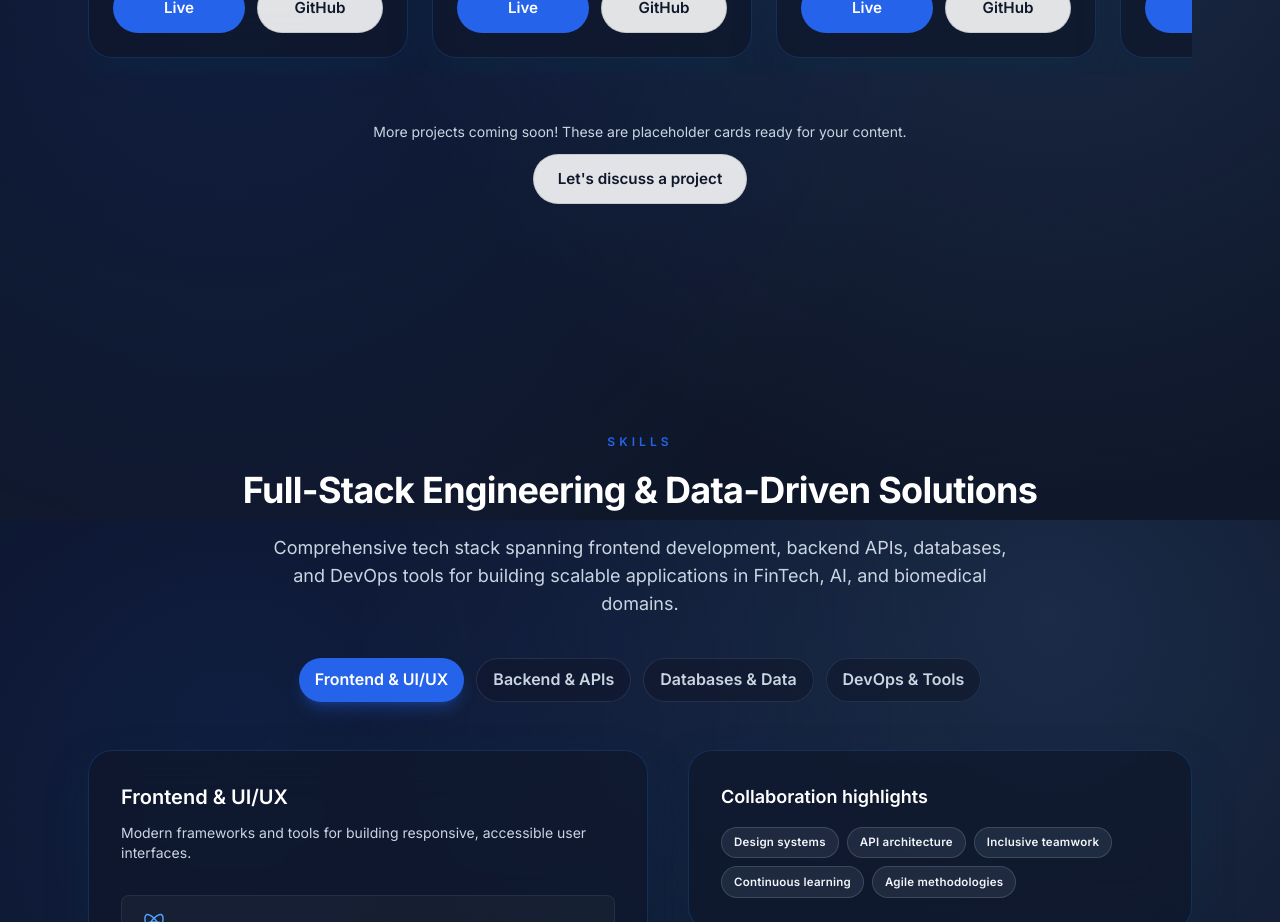
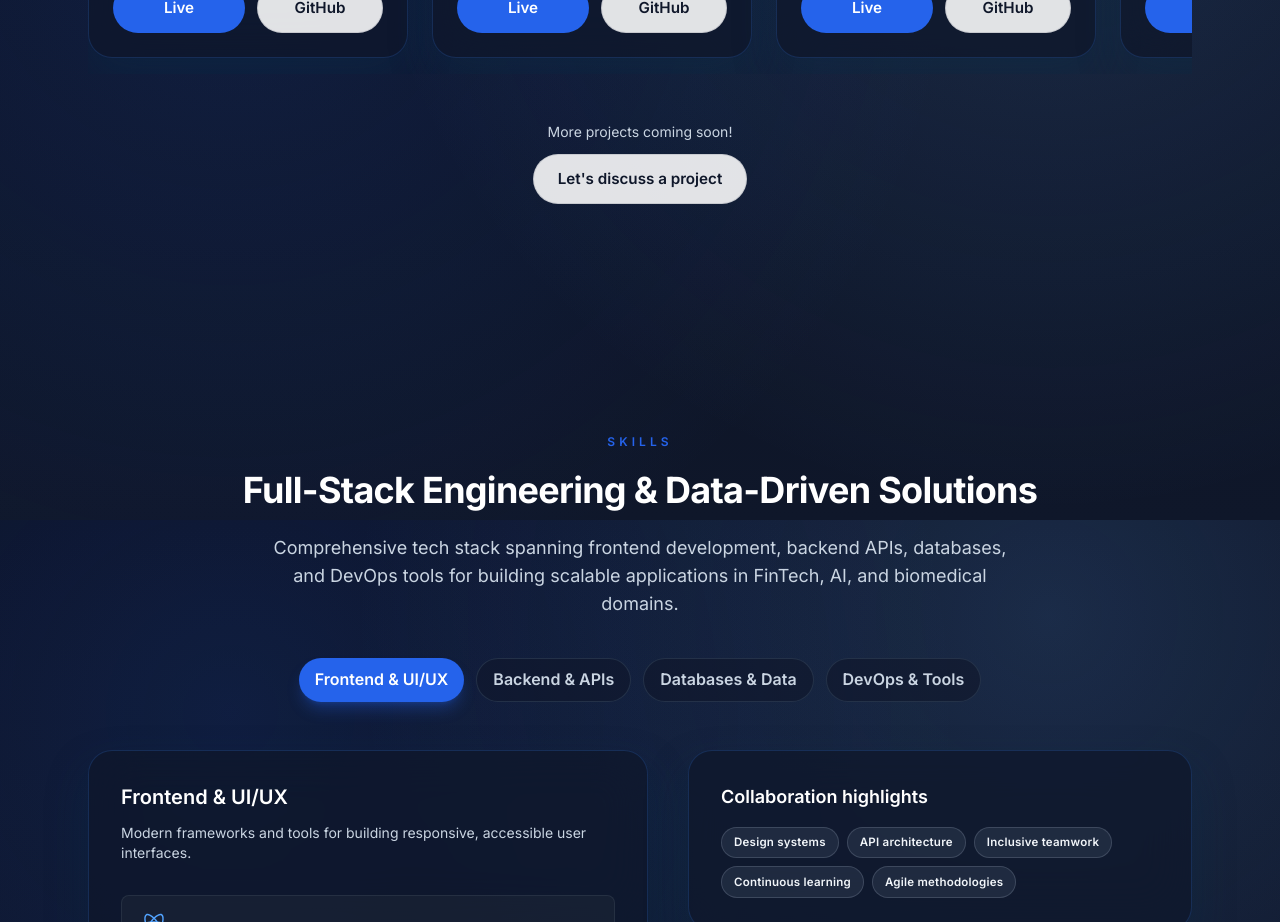
Before and after one commit to eppm27/website, a React (Vite) app: page / in a window 1280 px wide. Shown: the part 2680-3602 px from the top of the page. Built offline with nearby package versions, Linux system fonts and the light colour scheme.

Commit message:
Simplify placeholder text in Projects component

```diff
--- a/src/components/Projects.jsx
+++ b/src/components/Projects.jsx
@@ -212,8 +212,7 @@ const Projects = () => {
               isDark ? "text-slate-300" : "text-slate-600"
             }`}
           >
-            More projects coming soon! These are placeholder cards ready for
-            your content.
+            More projects coming soon!
           </p>
           <a href="#contact" className="btn-secondary focus-ring">
             Let's discuss a project
```
